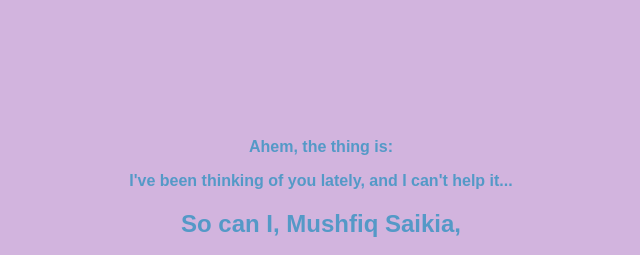
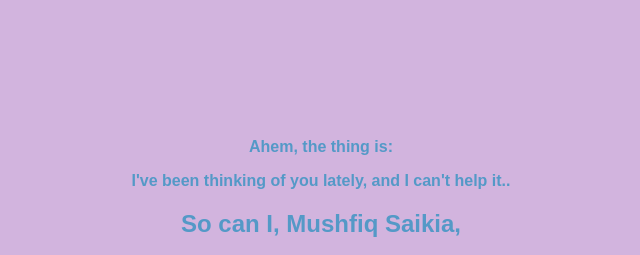
Before and after one commit to CertainlyMush/SomethingSpecial, a plain HTML site: page index.html in a window 1280 px wide. Shown: the top 255 px of the page, 319-959 px from the left. Drawn offline with Linux system fonts and the light colour scheme.

Commit message:
Update index.html

```diff
--- a/index.html
+++ b/index.html
@@ -4,7 +4,7 @@
     <meta charset="UTF-8">
     <meta name="viewport" content="width=device-width, initial-scale=1.0">
     <title>Ahem, the thing is:</title>
-    <title>I've been thinking of you lately, and I can't help it...</title>
+    <title>I've been thinking of you lately, and I can't help it..</title>
     <title>So can I, Mushfiq Saikia,</title>
     <title>have the honour of being your boyfriend?</title>
     <link rel="stylesheet" href="styles.css">
@@ -12,7 +12,7 @@
 <body>
     <div class="container">
         <h3>Ahem, the thing is:</h3>
-        <h3>I've been thinking of you lately, and I can't help it...</h3>
+        <h3>I've been thinking of you lately, and I can't help it..</h3>
         <h2>So can I, Mushfiq Saikia,</h2>
         <h2>have the honour of being your boyfriend?</h2>
         <div class="buttons">
```
